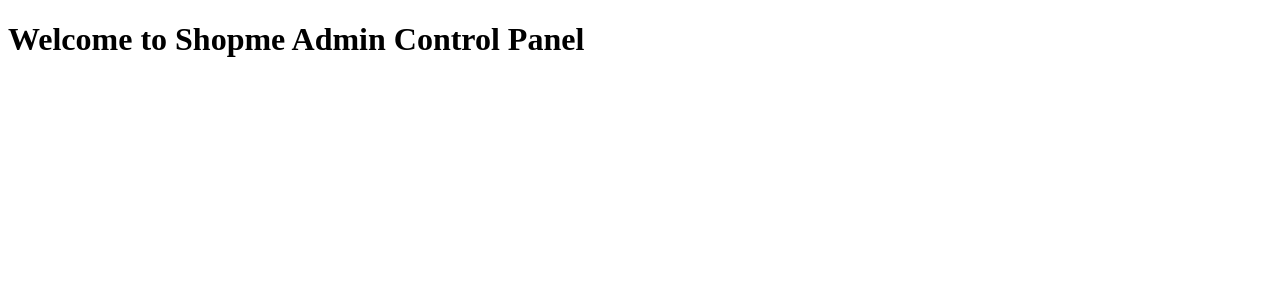
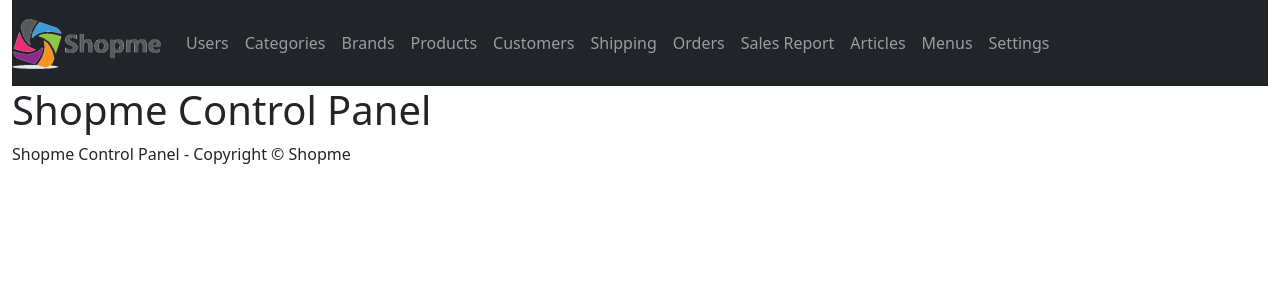
Before and after one commit to Shashwat0212/Spring-boot, a Spring Boot app: page / in a window 1280 px wide. Shown: the top 300 px of the page. Run offline with Spring Boot 4, Linux system fonts and the light colour scheme; some libraries are stand-ins or nearby versions.

Commit message:
8% | 10-03-2023

```diff
--- a/ShopmeWebParent/ShopmeBackEnd/src/main/resources/templates/index.html
+++ b/ShopmeWebParent/ShopmeBackEnd/src/main/resources/templates/index.html
@@ -1,10 +1,58 @@
 <!DOCTYPE html>
-<html>
+<html xmlns:th="http://www.thymeleaf.org">
 <head>
-<meta charset="ISO-8859-1">
-<title>Shopme Admin Control Panel</title>
+<meta http-equiv="Content-Type" content="text/html; chrset=UTF-8">
+<meta name="viewport"
+	content="width=device-width, initial-scale=1.0, minimum-scale=1.0">
+<title>Home - Shopme Admin</title>
+<link rel="stylesheet" type="text/css"
+	th:href="@{/webjars/bootstrap/css/bootstrap.min.css}">
+<script type="text/javascript" th:src="@{/webjars/jquery/jquery.min.js}"></script>
+<script type="text/javascript"
+	th:src="@{/webjars/bootstrap/js/bootstrap.min.js}"></script>
 </head>
 <body>
-	<h1>Welcome to Shopme Admin Control Panel</h1>
+	<div class="container-fluid">
+		<div>
+			<nav class="navbar navbar-expand-lg bg-dark navbar-dark">
+				<a class="navbar-brand" th:href="@{/}"> <img
+					th:src="@{/images/ShopmeAdminSmall.png}" />
+				</a>
+				<button class="navbar-toggler" type="button" data-toggle="collapse"
+					data-target="#topNavBar">
+					<span class="navbar-toggler-icon"></span>
+				</button>
+				<div class="collapse navbar-collapse" id="topNavBar">
+					<ul class="navbar-nav">
+						<li class="nav-item"><a class="nav-link" th:href="@{/users}">Users</a></li>
+						<li class="nav-item"><a class="nav-link"
+							th:href="@{/categories}">Categories</a></li>
+						<li class="nav-item"><a class="nav-link" th:href="@{/brands}">Brands</a>
+						<li class="nav-item"><a class="nav-link"
+							th:href="@{/products}">Products</a></li>
+						<li class="nav-item"><a class="nav-link"
+							th:href="@{/customers}">Customers</a></li>
+						<li class="nav-item"><a class="nav-link"
+							th:href="@{/shipping}">Shipping</a></li>
+						<li class="nav-item"><a class="nav-link" th:href="@{/orders}">Orders</a></li>
+						<li class="nav-item"><a class="nav-link" th:href="@{/report}">Sales
+								Report</a></li>
+						<li class="nav-item"><a class="nav-link"
+							th:href="@{/articles}">Articles</a></li>
+						<li class="nav-item"><a class="nav-link" th:href="@{/menus}">Menus</a></li>
+						<li class="nav-item"><a class="nav-link"
+							th:href="@{/settings}">Settings</a></li>
+					</ul>
+				</div>
+			</nav>
+		</div>
+		<div>
+			<h1>Shopme Control Panel</h1>
+		</div>
+		<div>
+			<p>Shopme Control Panel - Copyright &copy; Shopme</p>
+		</div>
+	</div>
+
 </body>
 </html>
```
Also changed, not shown: ShopmeWebParent/ShopmeBackEnd/pom.xml (+6 -1 lines), ShopmeWebParent/pom.xml (+14 -0 lines), ShopmeWebParent/ShopmeBackEnd/src/main/resources/static/images/ShopmeAdminSmall.png (added).
